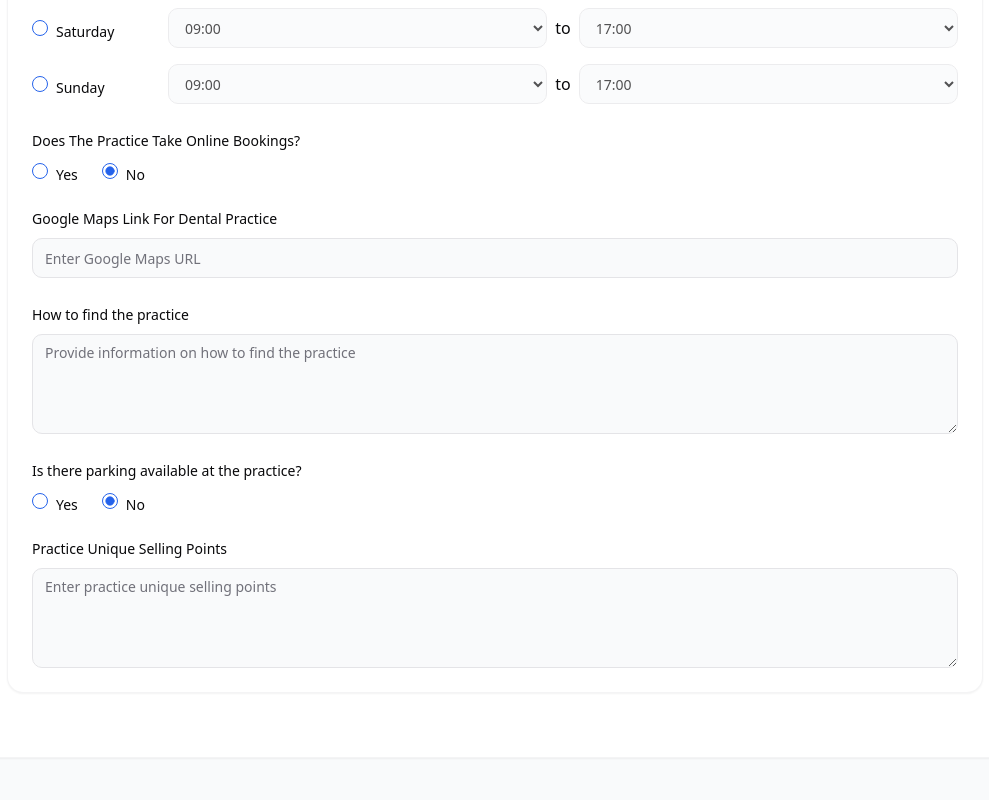
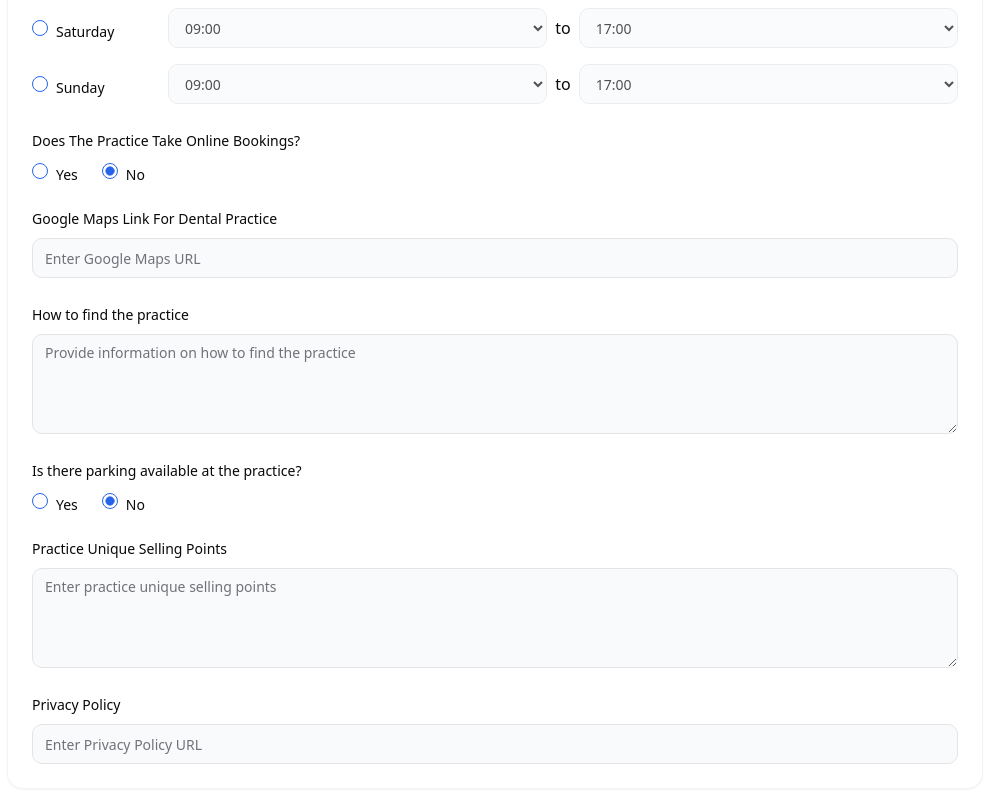
Before and after one commit to mintlandingpages/convo-builder-nexus, a React (Vite) app: page / in a window 1280 px wide. Shown: the part 1202-2002 px from the top of the page, without its empty margins (145-1134 px from the left). Built offline with nearby package versions, Linux system fonts and the light colour scheme.

Commit message:
Add privacy policy field
Add a text field for the privacy policy URL to the 'Practice Details' tab.

```diff
--- a/src/components/chatbot/ChatbotBasicDetails.tsx
+++ b/src/components/chatbot/ChatbotBasicDetails.tsx
@@ -62,6 +62,7 @@ const formSchema = z.object({
   findPractice: z.string().optional(),
   hasParking: z.enum(["yes", "no"]),
   usp: z.string().optional(),
+  privacyPolicy: z.string().url({ message: "Invalid URL" }).optional(),
 });
 
 type FormValues = z.infer<typeof formSchema>;
@@ -417,6 +418,25 @@ const ChatbotBasicDetails: React.FC = () => {
                 </FormItem>
               )}
             />
+
+            <FormField
+              control={form.control}
+              name="privacyPolicy"
+              render={({ field }) => (
+                <FormItem>
+                  <FormLabel>Privacy Policy</FormLabel>
+                  <FormControl>
+                    <Input
+                      placeholder="Enter Privacy Policy URL"
+                      className="input-with-animation"
+                      type="url"
+                      {...field}
+                    />
+                  </FormControl>
+                  <FormMessage />
+                </FormItem>
+              )}
+            />
           </div>
         </form>
       </Form>
```
